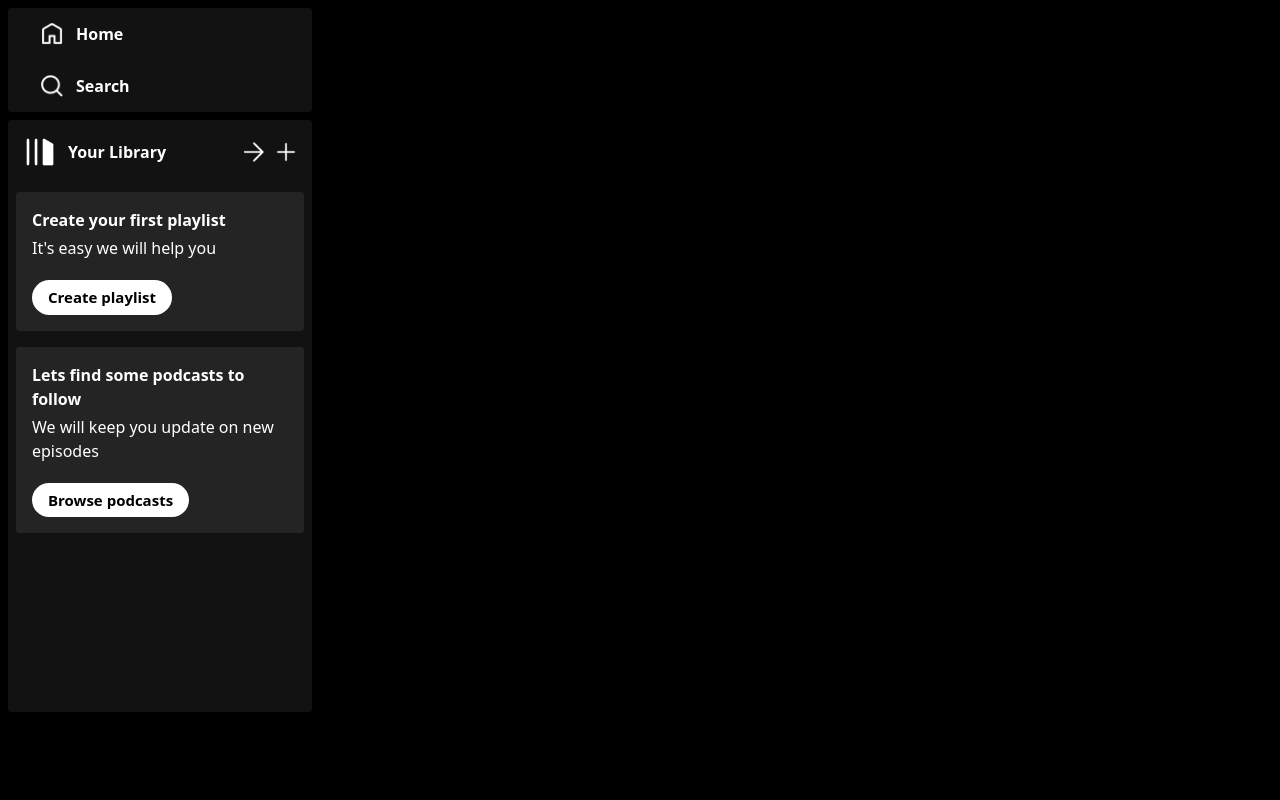
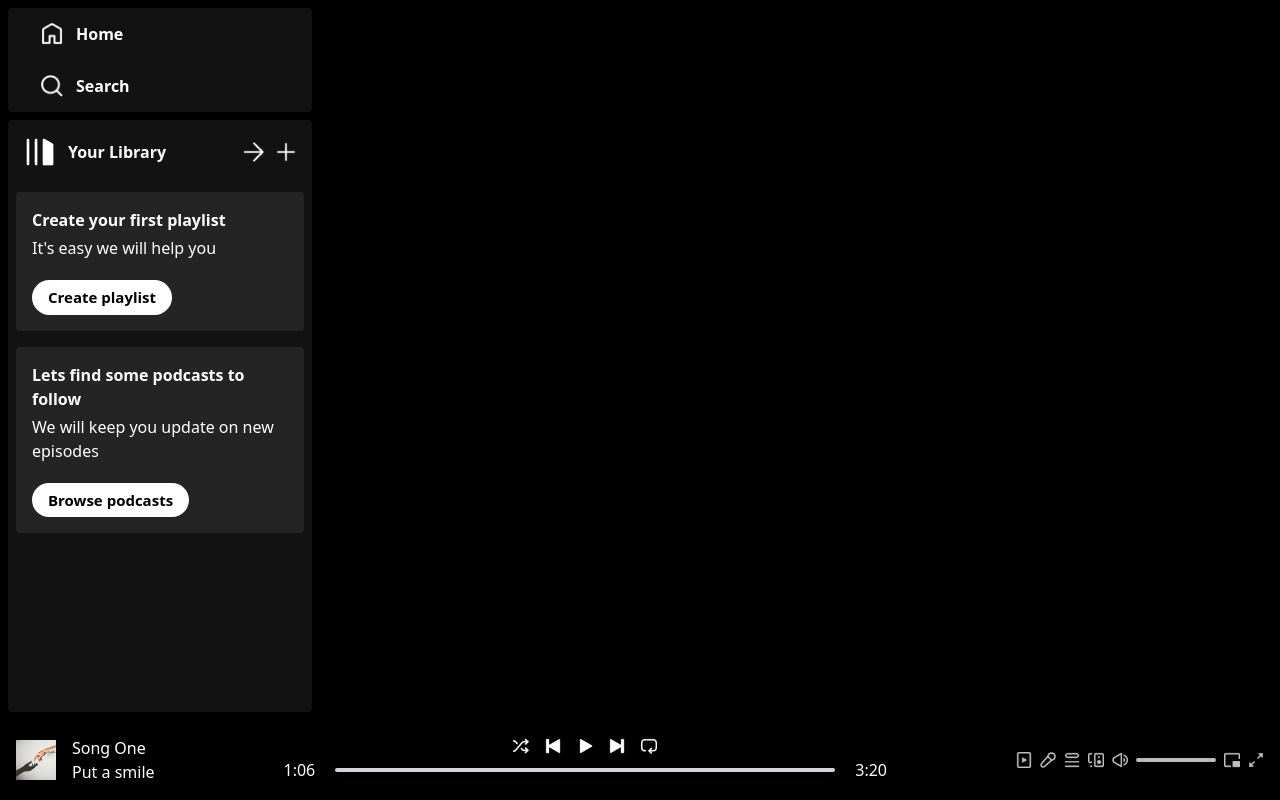
Before and after one commit to codieSam/spotify-clone, a React (Vite) app: page / in a window 1280 px wide. Built offline with nearby package versions, Linux system fonts and the light colour scheme.

Commit message:
Player section is also designed properly

```diff
--- a/src/App.jsx
+++ b/src/App.jsx
@@ -1,5 +1,6 @@
 import React from "react";
 import Sidebar from "./components/Sidebar";
+import Player from "./components/Player";
 
 const App = () => {
   return (
@@ -7,6 +8,7 @@ const App = () => {
       <div className="h-[90%] flex">
         <Sidebar />
       </div>
+      <Player />
     </div>
   );
 };
--- /dev/null
+++ b/src/components/Player.jsx
@@ -0,0 +1,48 @@
+import React from "react";
+import { assets, songsData } from "../assets/assets";
+
+function Player() {
+  return (
+    <div className="h-[10%] bg-black flex justify-between items-center text-white px-4">
+      <div className="hidden lg:flex items-center gap-4">
+        <img className="h-[40px]" src={songsData[0].image} alt="" />
+        <div className="">
+          <p>{songsData[0].name}</p>
+          <p>{songsData[0].desc.slice(0, 12)}</p>
+        </div>
+      </div>
+      <div className="flex flex-col items-center gap-1 m-auto">
+        <div className="flex gap-4">
+          <img
+            className="w-4 cursor-pointer"
+            src={assets.shuffle_icon}
+            alt=""
+          />
+          <img className="w-4 cursor-pointer" src={assets.prev_icon} alt="" />
+          <img className="w-4 cursor-pointer" src={assets.play_icon} alt="" />
+          <img className="w-4 cursor-pointer" src={assets.next_icon} alt="" />
+          <img className="w-4 cursor-pointer" src={assets.loop_icon} alt="" />
+        </div>
+        <div className="flex items-center gap-5">
+          <p>1:06</p>
+          <div className="w-[60vw] max-w-[500px] bg-gray-300 rounded-full cursor-pointer">
+            <hr className="h-1 border-none w-0 bg-green-800 rounded-full" />
+          </div>
+          <p>3:20</p>
+        </div>
+      </div>
+      <div className="hidden lg:flex items-center gap-2 opacity-75">
+        <img className="w-4" src={assets.plays_icon} alt="" />
+        <img className="w-4" src={assets.mic_icon} alt="" />
+        <img className="w-4" src={assets.queue_icon} alt="" />
+        <img className="w-4" src={assets.speaker_icon} alt="" />
+        <img className="w-4" src={assets.volume_icon} alt="" />
+        <div className="w-20 bg-slate-50 h-1 rounded"></div>
+        <img className="w-4" src={assets.mini_player_icon} alt="" />
+        <img className="w-4" src={assets.zoom_icon} alt="" />
+      </div>
+    </div>
+  );
+}
+
+export default Player;
```
